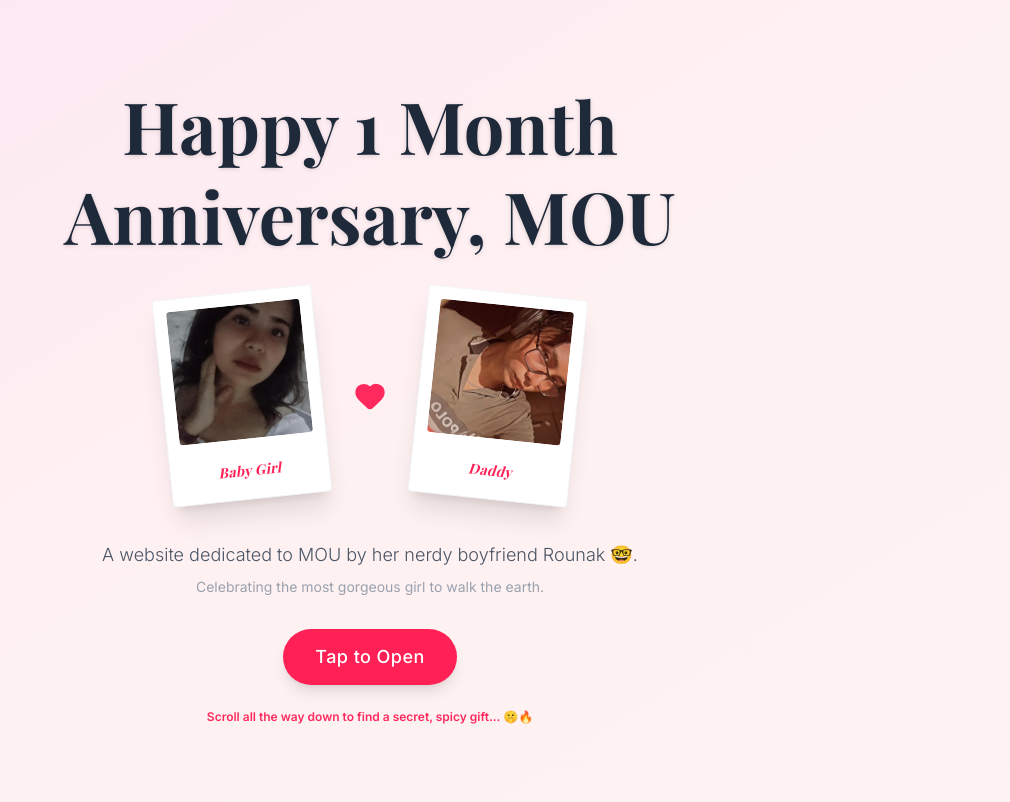
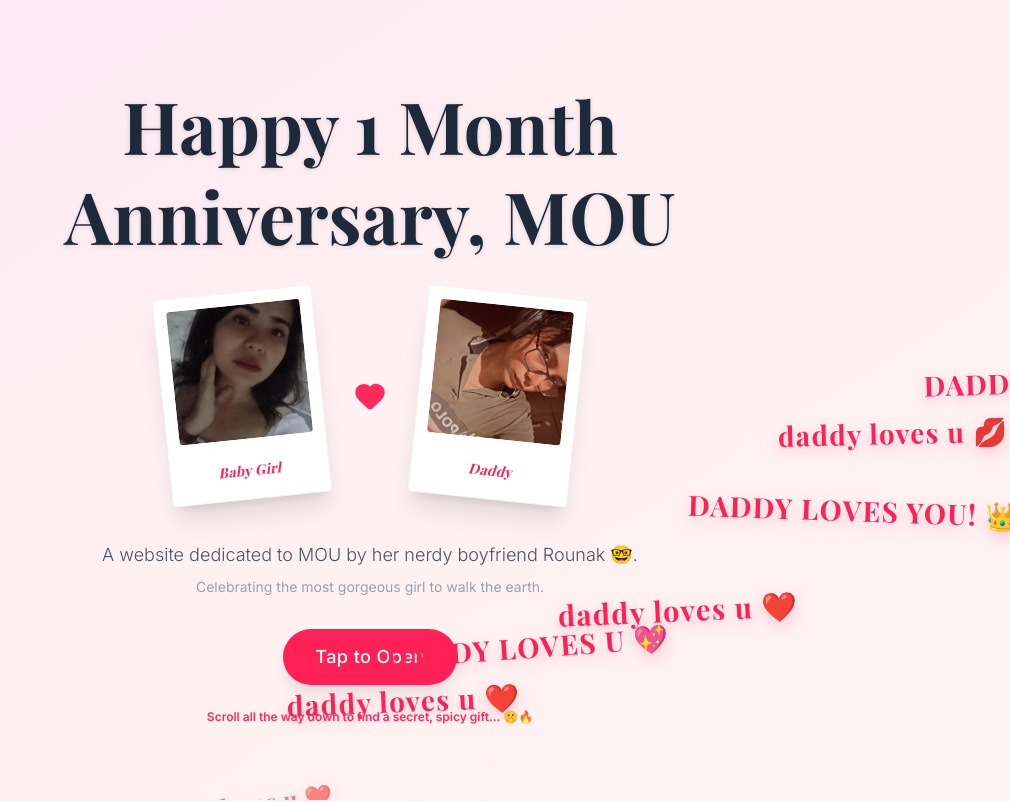
Before and after one commit to rounakpaul11/bbg-anniversary, a React (Vite) app: page / in a window 1280 px wide. Shown: the top 802 px of the page, without its empty margins (270-1280 px from the left). Built offline with nearby package versions, Linux system fonts and the light colour scheme; a web font is replaced by a local one.

Commit message:
Optimize falling text: slow down speed, stagger entry, and space out horizontally to prevent jumbling

```diff
--- a/src/components/FallingTextEffect.jsx
+++ b/src/components/FallingTextEffect.jsx
@@ -8,34 +8,39 @@ const FallingTextEffect = () => {
   useEffect(() => {
     const textOptions = [
       'daddy loves u ❤️',
-      'daddy loves u 💖',
-      'daddy loves u',
-      'daddy loves u 💕'
+      'DADDY LOVES U 💖',
+      'daddy loves you 💕',
+      'DADDY LOVES YOU! 👑',
+      'daddy loves u 💋'
     ];
 
+    const count = 10;
+    const bucketWidth = 100 / count;
+
     // Generate falling text items
-    const generatedItems = Array.from({ length: 22 }).map((_, i) => {
-      const xStart = Math.random() * 100;
-      const xDrift = Math.random() * 20 - 10; // drift left/right slightly
+    const generatedItems = Array.from({ length: count }).map((_, i) => {
+      // Distribute x position evenly across the screen width to avoid jumbling
+      const xStart = (i * bucketWidth) + (Math.random() * (bucketWidth - 10) + 5);
+      const xDrift = Math.random() * 8 - 4; // very minimal drift for readability
 
       return {
         id: i,
         text: textOptions[Math.floor(Math.random() * textOptions.length)],
         xStart,
         xEnd: xStart + xDrift,
-        size: Math.random() * 0.5 + 0.9, // font size scale (0.9rem to 1.4rem)
-        delay: Math.random() * 1.5, // stagger startup
-        duration: Math.random() * 2.5 + 3, // fall duration (3 to 5.5s)
-        rotate: Math.random() * 30 - 15, // tilt angle
+        size: Math.random() * 0.4 + 1.2, // larger size scale (1.2rem to 1.6rem)
+        delay: i * 0.45, // beautifully staggered waterfall entry
+        duration: Math.random() * 2 + 5.5, // slower fall duration (5.5s to 7.5s)
+        rotate: Math.random() * 16 - 8, // slight tilt for charm but highly readable
       };
     });
 
     setItems(generatedItems);
 
-    // Completely unmount/disable after 8 seconds to prevent resource consumption
+    // Completely unmount/disable after 12 seconds to allow slow elements to finish
     const timer = setTimeout(() => {
       setVisible(false);
-    }, 8000);
+    }, 12000);
 
     return () => clearTimeout(timer);
   }, []);
@@ -47,29 +52,29 @@ const FallingTextEffect = () => {
       {items.map((item) => (
         <motion.div
           key={item.id}
-          className="absolute select-none pointer-events-none whitespace-nowrap font-playfair font-black text-rose-500/90 tracking-wide"
+          className="absolute select-none pointer-events-none whitespace-nowrap font-playfair font-black text-rose-500 tracking-wider"
           initial={{
             y: '-10vh',
             x: `${item.xStart}vw`,
             rotate: 0,
-            scale: 0.8,
+            scale: 0.9,
             opacity: 0
           }}
           animate={{
             y: '110vh',
             x: `${item.xEnd}vw`,
             rotate: item.rotate,
-            scale: [0.8, 1.1, 1.1, 0.8],
+            scale: [0.9, 1.15, 1.15, 0.9],
             opacity: [0, 1, 1, 0]
           }}
           transition={{
             duration: item.duration,
             delay: item.delay,
-            ease: "linear"
+            ease: "easeOut"
           }}
           style={{
             fontSize: `${item.size}rem`,
-            textShadow: '0 2px 4px rgba(244, 63, 94, 0.15)'
+            textShadow: '0 4px 12px rgba(244, 63, 94, 0.25)'
           }}
         >
           {item.text}
```
